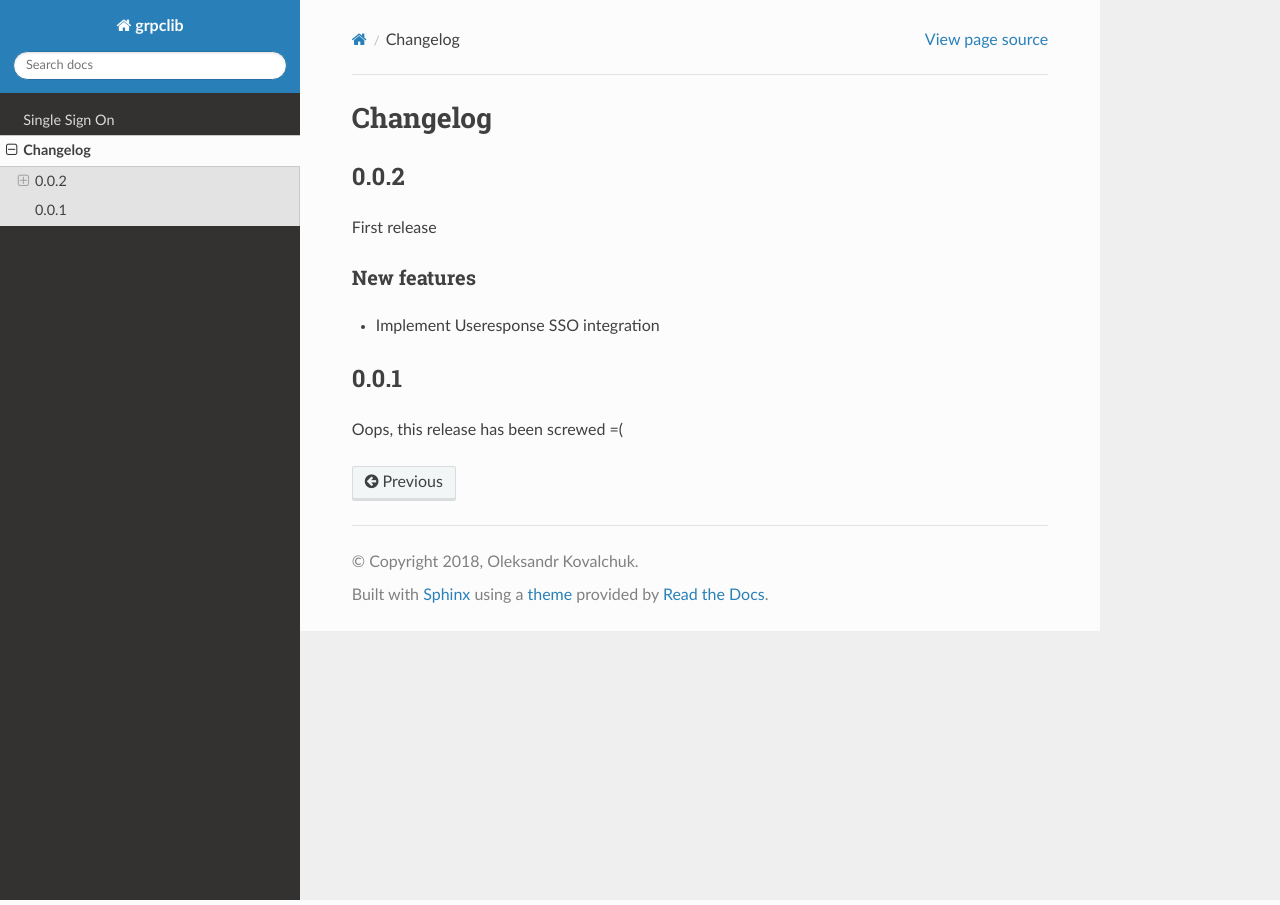
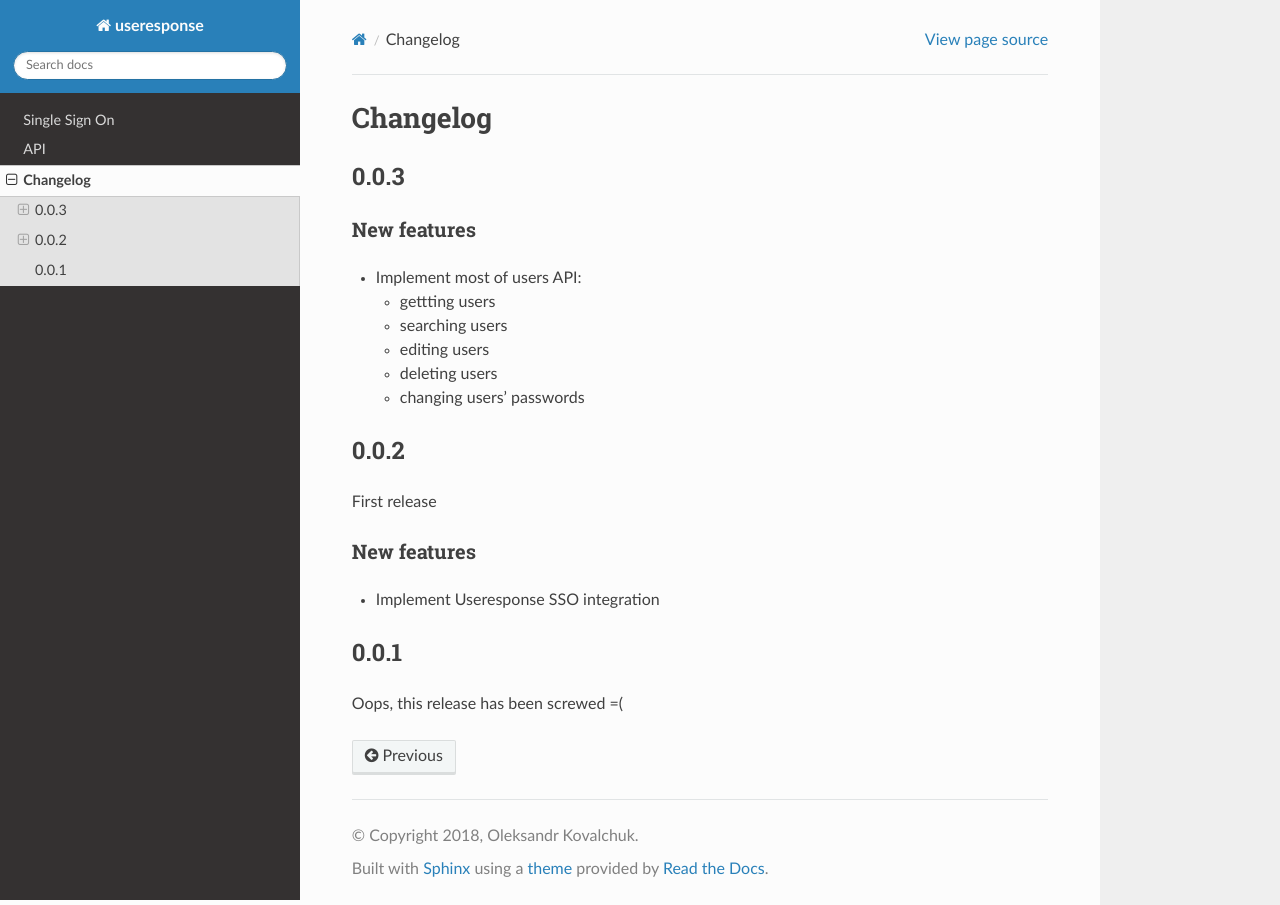
Before and after one commit to anxolerd/useresponse, a Sphinx documentation site: the page built from docs/changelog.rst, in a window 1280 px wide. Built offline with Sphinx 7.4.7 and the Read the Docs theme 2.0.0, drawn with Linux system fonts in a browser that asks for light colours.

Commit message:
Bump version, write docs

```diff
--- a/CHANGELOG.rst
+++ b/CHANGELOG.rst
@@ -1,6 +1,20 @@
 =========
 Changelog
 =========
+
+0.0.3
+=====
+
+New features
+------------
+
+- Implement most of users API:
+
+  - gettting users
+  - searching users
+  - editing users
+  - deleting users
+  - changing users' passwords
 
 0.0.2
 =====
--- a/docs/conf.py
+++ b/docs/conf.py
@@ -14,7 +14,7 @@ intersphinx_mapping = {
 source_suffix = '.rst'
 master_doc = 'index'
 
-project = 'grpclib'
+project = 'useresponse'
 copyright = '2018, Oleksandr Kovalchuk'
 author = 'Oleksandr Kovalchuk'
 
--- a/docs/index.rst
+++ b/docs/index.rst
@@ -1,10 +1,11 @@
 .. include:: ../README.rst
 
 User's Guide
-~~~~~~~~~~~~
+============
 
 .. toctree::
   :maxdepth: 2
 
   sso
+  api/index
   changelog
--- a/useresponse/__init__.py
+++ b/useresponse/__init__.py
@@ -1 +1 @@
-__version__ = '0.0.2'
+__version__ = '0.0.3'
```
Also changed, not shown: docs/api/index.rst (added, +25 -0 lines), docs/api/users.rst (added, +16 -0 lines), 2 other files.
